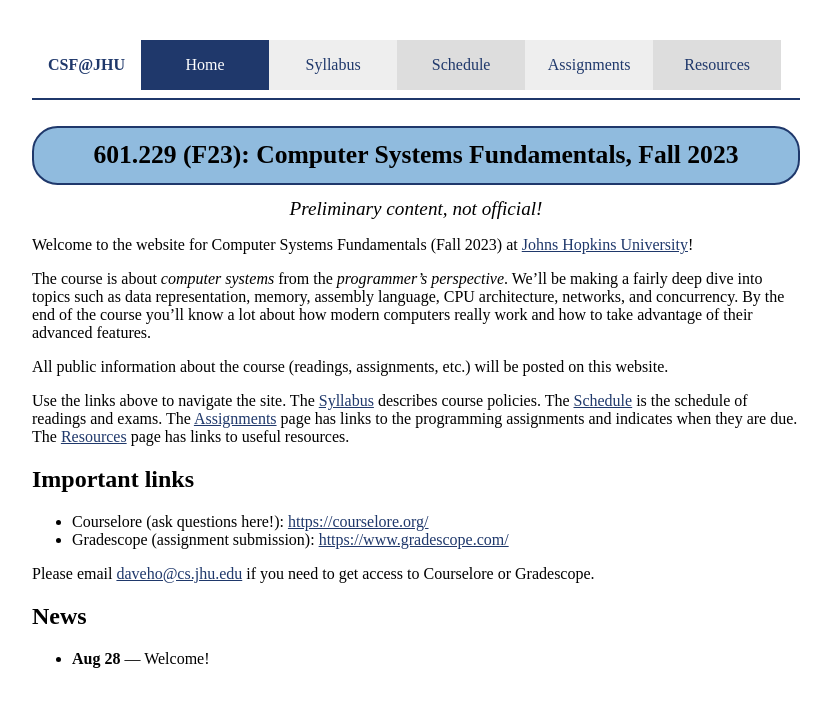
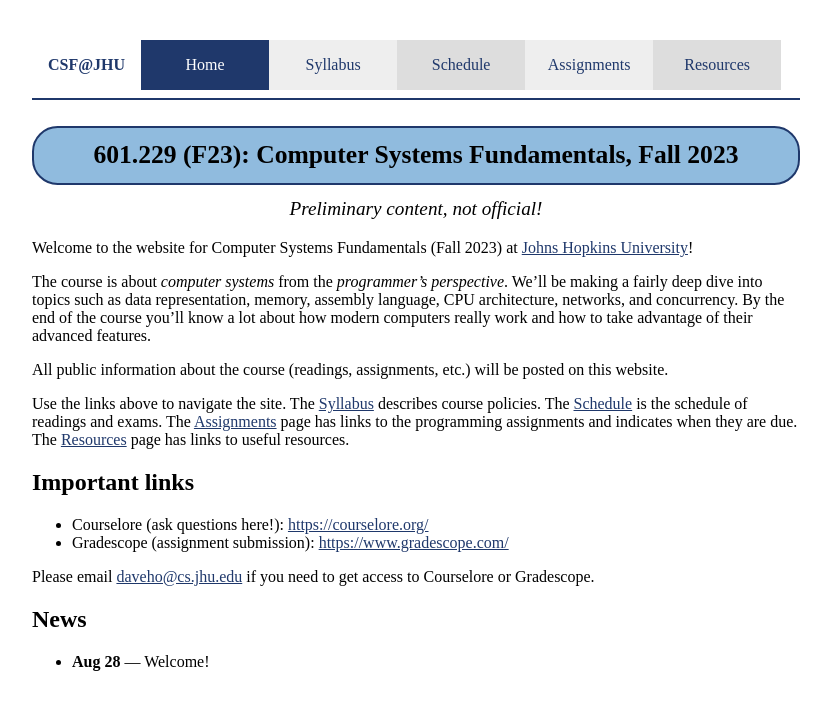
Before and after one commit to jhucsf/fall2023, a Jekyll site: the page built from index.md, in a window 1280 px wide. Shown: the top 710 px of the page, without its empty margins (224-1055 px from the left). Built offline with Jekyll 4.4.1, drawn with Linux system fonts in a browser that asks for light colours.

Commit message:
minor tweak to preliminary content warning

```diff
--- a/_layouts/default.html
+++ b/_layouts/default.html
@@ -27,7 +27,7 @@
 
     <div id="pageTitle">{{site.coursename}}: {{page.title}}</div>
 
-    <div style="text-align: center; font-size: 120%; font-style: italic;">
+    <div style="text-align: center; font-size: 120%; font-style: italic; margin-bottom: 1em;">
       Preliminary content, not official!
     </div>
 
```
